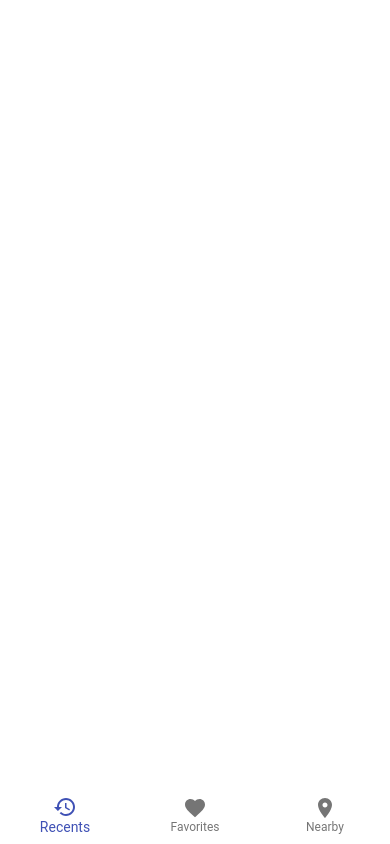
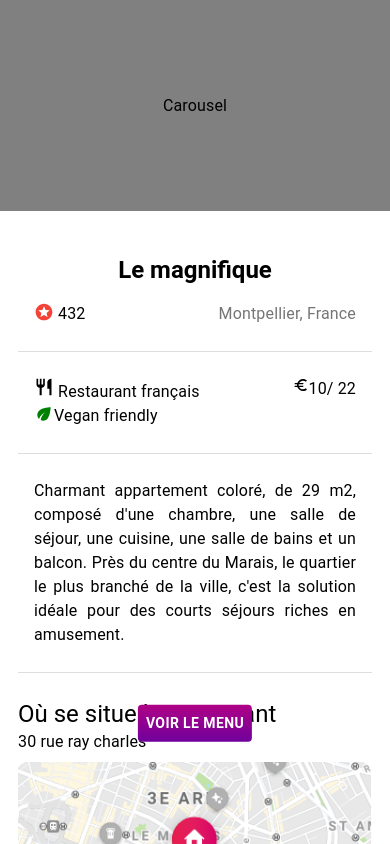
Before and after one commit to Roman-Cecile/larcarte-front, a React (Create React App) app: page /restaurant in a window 390 px wide. Shown: the top 844 px of the page. Built offline with nearby package versions, Linux system fonts and the light colour scheme.

Commit message:
Restaurant page > style mobile done

```diff
--- a/src/components/App/App.js
+++ b/src/components/App/App.js
@@ -7,6 +7,7 @@ import useMediaQuery from "@material-ui/core/useMediaQuery";
 // Components
 import Home from "../Home";
 import Login from "../LogForm";
+import Restaurant from "../Restaurant";
 
 // Router dom
 import { Route, Switch } from "react-router-dom";
@@ -28,6 +29,7 @@ const App = () => {
       <Switch>
         <Route exact path="/" component={Home} />
         <Route exact path="/login" component={Login} />
+        <Route exact path="/restaurant" component={Restaurant} />
       </Switch>
     </>
   );
--- /dev/null
+++ b/src/components/Restaurant/index.js
@@ -0,0 +1,159 @@
+import React from "react";
+import PropTypes from "prop-types";
+
+// STYLES
+import useStyles from "../../styles/Restaurant";
+
+// MUI
+import { Button, Typography } from "@material-ui/core";
+import {
+  Stars as StarsIcon,
+  Eco as EcoIcon,
+  Restaurant as RestaurantIcon,
+  Euro as EuroICon,
+} from "@material-ui/icons";
+
+// IMG
+import carte from "../../images/exemplemap.png";
+
+// COMPONENTS
+import Footer from "../Footer";
+
+const data = {
+  name: "Le magnifique",
+  mark: 432,
+  city: "Montpellier",
+  country: "France",
+  category: "français",
+  address: "30 rue ray charles",
+  minPrice: 10,
+  maxPrice: 22,
+  description:
+    "Charmant appartement coloré, de 29 m2, composé d'une chambre, une salle de séjour, une cuisine, une salle de bains et un balcon. Près du centre du Marais, le quartier le plus branché de la ville, c'est la solution idéale pour des courts séjours riches en amusement.",
+  vegan: true,
+  menu: "",
+};
+
+const Restaurant = (props) => {
+  const classes = useStyles();
+
+  let isVeganFriendly;
+  if (data.vegan) {
+    isVeganFriendly = (
+      <Typography component="p" className={classes.flex}>
+        <EcoIcon
+          style={{ color: data.vegan ? "green" : "" }}
+          fontSize="small"
+        />
+        Vegan friendly
+      </Typography>
+    );
+  }
+
+  return (
+    <>
+      {/*...........................Carousel........................... */}
+
+      <header>
+        <div
+          style={{
+            width: "100%",
+            height: "25vh",
+            backgroundColor: "grey",
+            position: "relative",
+          }}>
+          <Typography
+            style={{
+              position: "absolute",
+              top: "50%",
+              left: "50%",
+              transform: "translate(-50%, -50%)",
+            }}>
+            Carousel
+          </Typography>
+        </div>
+      </header>
+
+      {/*...........................Content........................... */}
+
+      <main className={classes.main}>
+        {/* NAME - MARK - CITY - COUNTRY */}
+
+        <section className={classes.section}>
+          <Typography
+            component="p"
+            align="center"
+            variant="h5"
+            style={{ fontWeight: "bold" }}>
+            {data.name}
+          </Typography>
+
+          <div className={classes.firstContainer}>
+            <div className={classes.flex}>
+              <StarsIcon
+                fontSize="small"
+                color="error"
+                style={{ marginRight: 4 }}
+              />
+              <Typography component="span">{data.mark}</Typography>
+            </div>
+
+            <Typography color="textSecondary" component="span">
+              {data.city}, {data.country}
+            </Typography>
+          </div>
+        </section>
+
+        {/* CATEGORY - VEGAN - PRICE */}
+
+        <section className={classes.secondSection}>
+          <div>
+            <Typography component="p">
+              <RestaurantIcon fontSize="small" /> Restaurant {data.category}
+            </Typography>
+            {isVeganFriendly}
+          </div>
+          <Typography component="p" className={classes.flex}>
+            <EuroICon style={{ fontSize: "1rem" }} />
+            <Typography component="p">
+              {data.minPrice}/ {data.maxPrice}
+            </Typography>
+          </Typography>
+        </section>
+
+        {/* MENU BUTTON */}
+
+        <section className={classes.containerButton}>
+          <Button className={classes.button}>Voir le menu</Button>
+        </section>
+
+        {/* DESCRIPTION*/}
+
+        <section className={classes.section}>
+          <Typography component="p" align="justify">
+            {data.description}
+          </Typography>
+        </section>
+
+        {/* MAP */}
+
+        <section style={{ marginTop: 25 }}>
+          <Typography component="p" variant="h5">
+            Où se situe le restaurant
+          </Typography>
+          <Typography component="p">{data.address}</Typography>
+          <img
+            src={carte}
+            alt="carte"
+            style={{ marginTop: 8, width: "100%" }}
+          />
+        </section>
+      </main>
+      <Footer />
+    </>
+  );
+};
+
+Restaurant.propTypes = {};
+
+export default Restaurant;
--- /dev/null
+++ b/src/styles/Restaurant/index.js
@@ -0,0 +1,50 @@
+import { makeStyles } from "@material-ui/core/styles";
+
+const useStyles = makeStyles((theme) => {
+  const section = {
+    padding: "25px 16px ",
+    borderBottom: "1px solid #e0dddd",
+  };
+
+  return {
+    flex: {
+      display: "flex",
+    },
+
+    main: {
+      margin: 18,
+      position: "relative",
+    },
+
+    section: {
+      ...section,
+    },
+
+    firstContainer: {
+      display: "flex",
+      justifyContent: "space-between",
+      marginTop: 16,
+    },
+
+    secondSection: {
+      ...section,
+      display: "flex",
+      justifyContent: "space-between",
+    },
+
+    containerButton: {
+      position: "fixed",
+      bottom: "10%",
+      left: "50%",
+      transform: "translate(-50%, -50%)",
+    },
+
+    button: {
+      background: "-webkit-linear-gradient(90deg, #6F019C 0%, #C6017E 135.12%)",
+      color: "#fff",
+      fontWeight: "bold",
+    },
+  };
+});
+
+export default useStyles;
```
Also changed, not shown: src/components/ImageList/index.js (added, +10 -0 lines), src/images/exemplemap.png (added).
